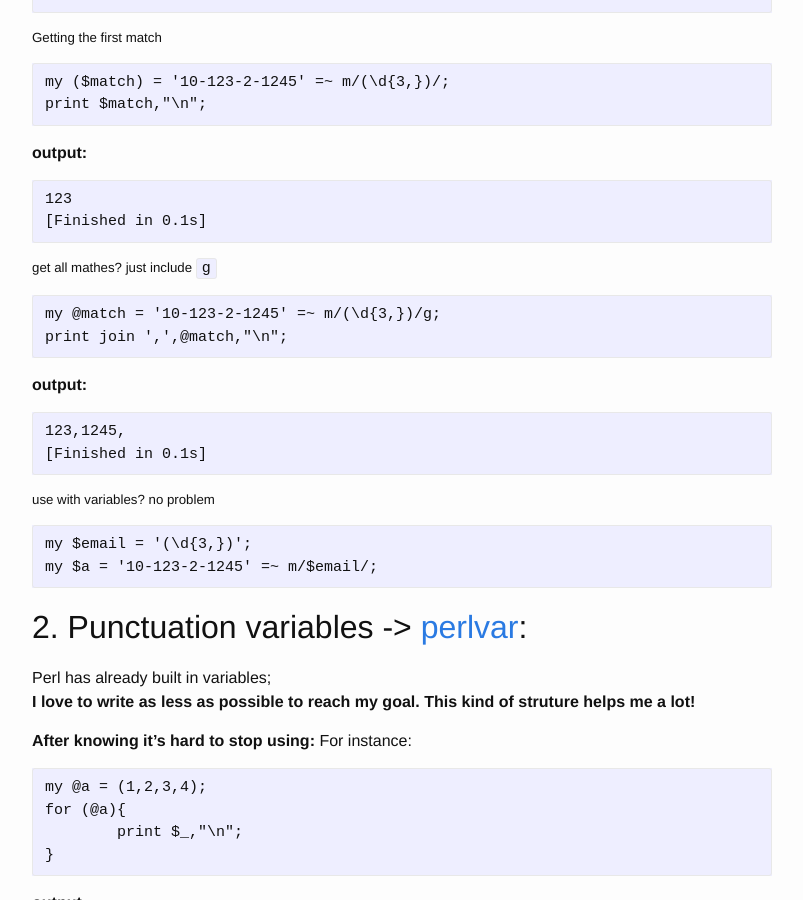
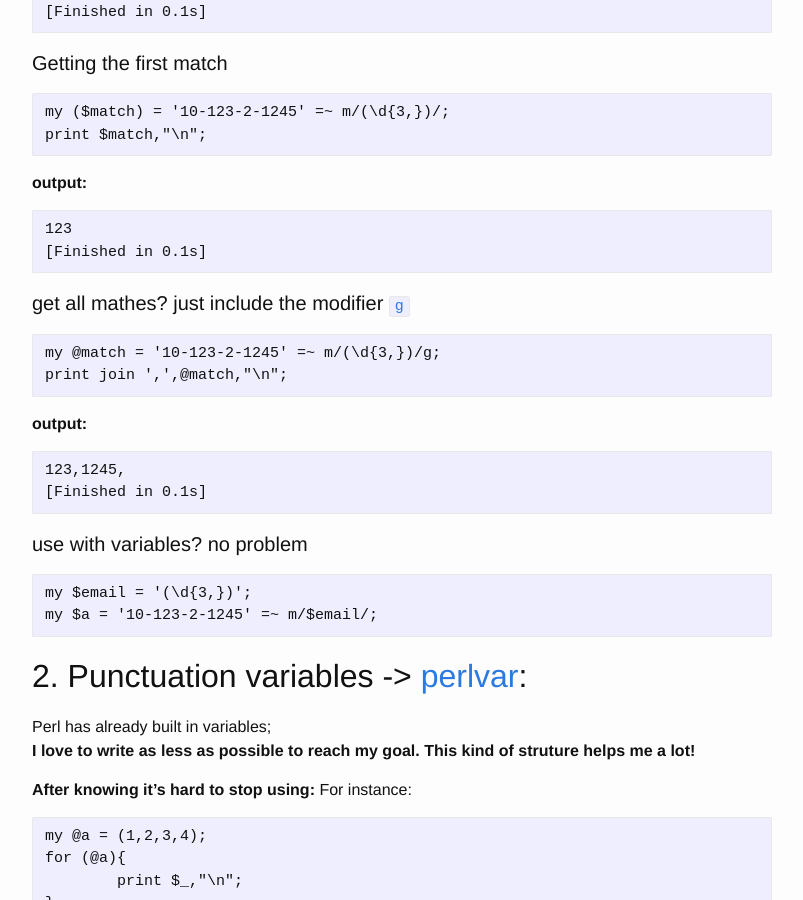
Before and after one commit to asilvino/alvarojoao.github.io, a Jekyll site: the page built from _posts/2018-01-27-four-things-you-will-learn-to-use-with-perl.markdown, in a window 1280 px wide and 900 px high, scrolled down 710 px. Shown: the whole window, without its empty margins (238-1041 px from the left). Built offline with Jekyll 4.4.1, drawn with Linux system fonts in a browser that asks for light colours.

Commit message:
Update 2018-01-27-four-things-you-will-learn-to-use-with-perl.markdown

````diff
--- a/_posts/2018-01-27-four-things-you-will-learn-to-use-with-perl.markdown
+++ b/_posts/2018-01-27-four-things-you-will-learn-to-use-with-perl.markdown
@@ -9,12 +9,12 @@ categories: Tech Inside
 
 ## 1. [Pattern matching](https://perldoc.perl.org/perlre.html#The-Basics) is awesome and is **EVERYWHERE**:
 
-##### easily you can find out this kind of syntax to import! Packages;
+#### easily you can find out this kind of syntax to import! Packages;
 ```
 use if scalar (SERVER_VAR =~ m/^(service_a|service_b)$/), 'Object::Db::Model' => qw( Admin );
 ```
 
-##### or to get check for matches;
+#### or to get check for matches;
 
 ```
 my $match = '10-123-2-1245' =~ m/(\d{3,})/;
@@ -30,7 +30,7 @@ print $match_2?1:0,"\n";
 [Finished in 0.1s]
 ```
 
-##### Getting the first match
+#### Getting the first match
 ```
 my ($match) = '10-123-2-1245' =~ m/(\d{3,})/;
 print $match,"\n";
@@ -42,7 +42,7 @@ print $match,"\n";
 [Finished in 0.1s]
 ```
 
-##### get all mathes? just include `g`
+#### get all mathes? just include the modifier [`g`](https://perldoc.perl.org/perlre.html#Modifiers)
 
 ```
 my @match = '10-123-2-1245' =~ m/(\d{3,})/g;
@@ -55,7 +55,7 @@ print join ',',@match,"\n";
 [Finished in 0.1s]
 ```
 
-##### use with variables? no problem
+#### use with variables? no problem
 ```
 my $email = '(\d{3,})';
 my $a = '10-123-2-1245' =~ m/$email/;
````
